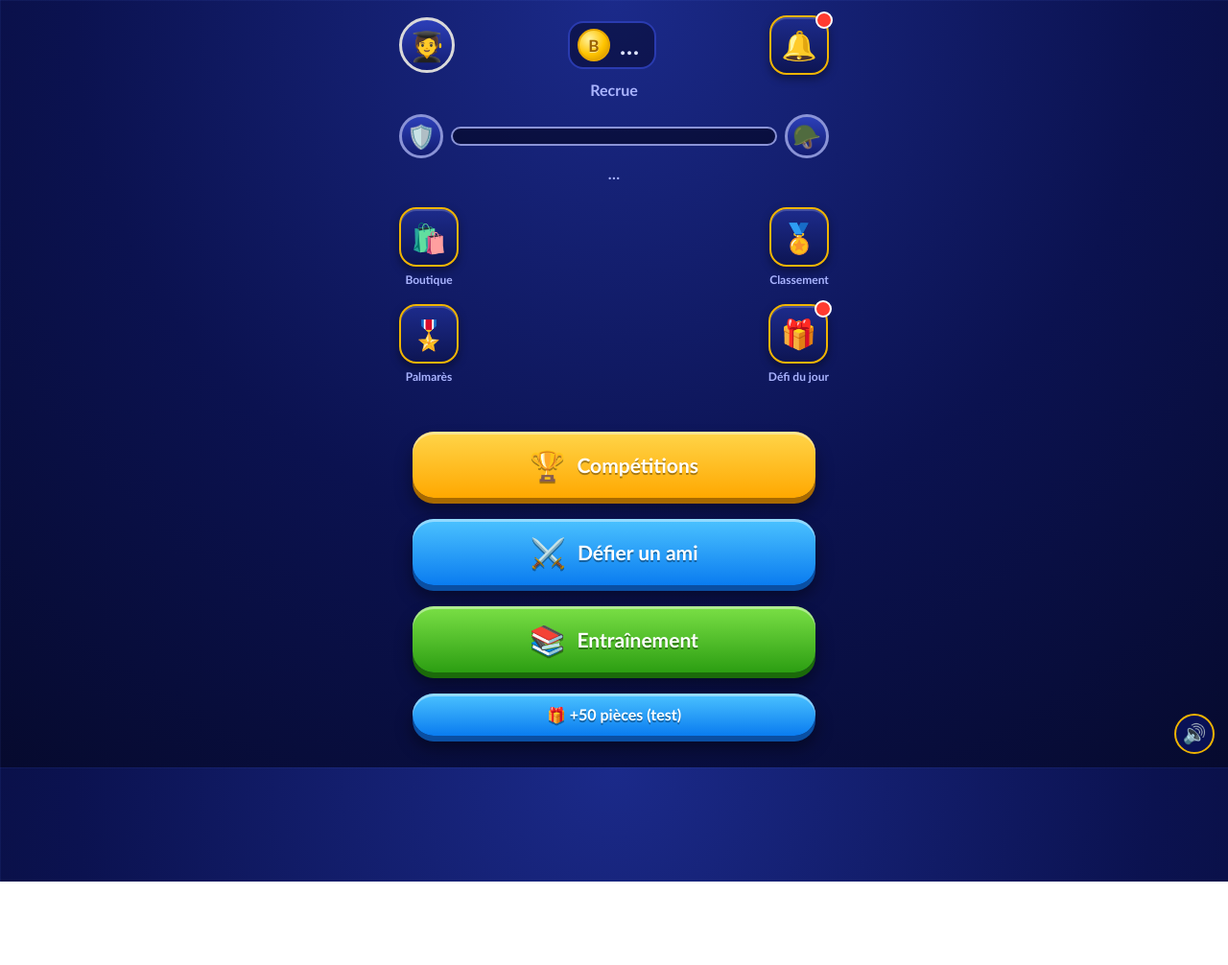
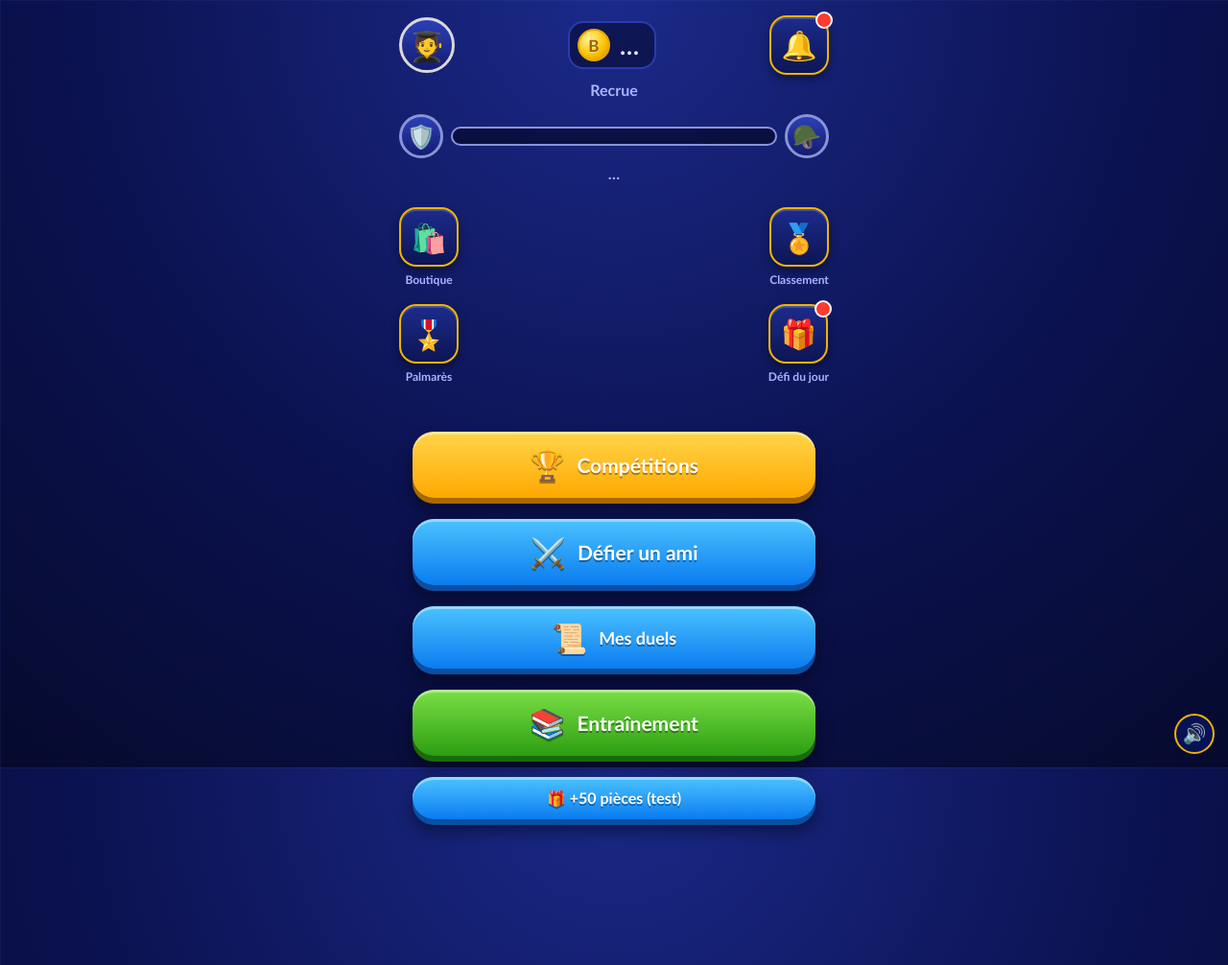
Before and after one commit to eliseebonogo67-ops/ligue-bonogo, a plain HTML site: page accueil.html in a window 1280 px wide. Shown: the whole page at 96% size. Before the commit the page ends 919 px from the top, so only its background shows below. Drawn offline with Linux system fonts and the light colour scheme; no server answers.

Commit message:
Update accueil.html

```diff
--- a/accueil.html
+++ b/accueil.html
@@ -37,6 +37,7 @@
   <nav class="menu">
     <a class="btn jaune" href="salon.html"><span class="ic">🏆</span>Compétitions</a>
     <a class="btn bleu" href="defi.html"><span class="ic">⚔️</span>Défier un ami</a>
+    <a class="btn bleu" href="duels.html" style="font-size: 18px; padding: 14px;"><span class="ic">📜</span>Mes duels</a>
     <a class="btn vert" href="entrainement.html"><span class="ic">📚</span>Entraînement</a>
     <button id="btn-test" class="btn bleu" style="font-size: 16px; padding: 12px;">🎁 +50 pièces (test)</button>
     <a id="lien-admin" class="btn jaune" href="admin.html" style="font-size: 16px; padding: 12px;" hidden>🔧 Administration</a>
```
